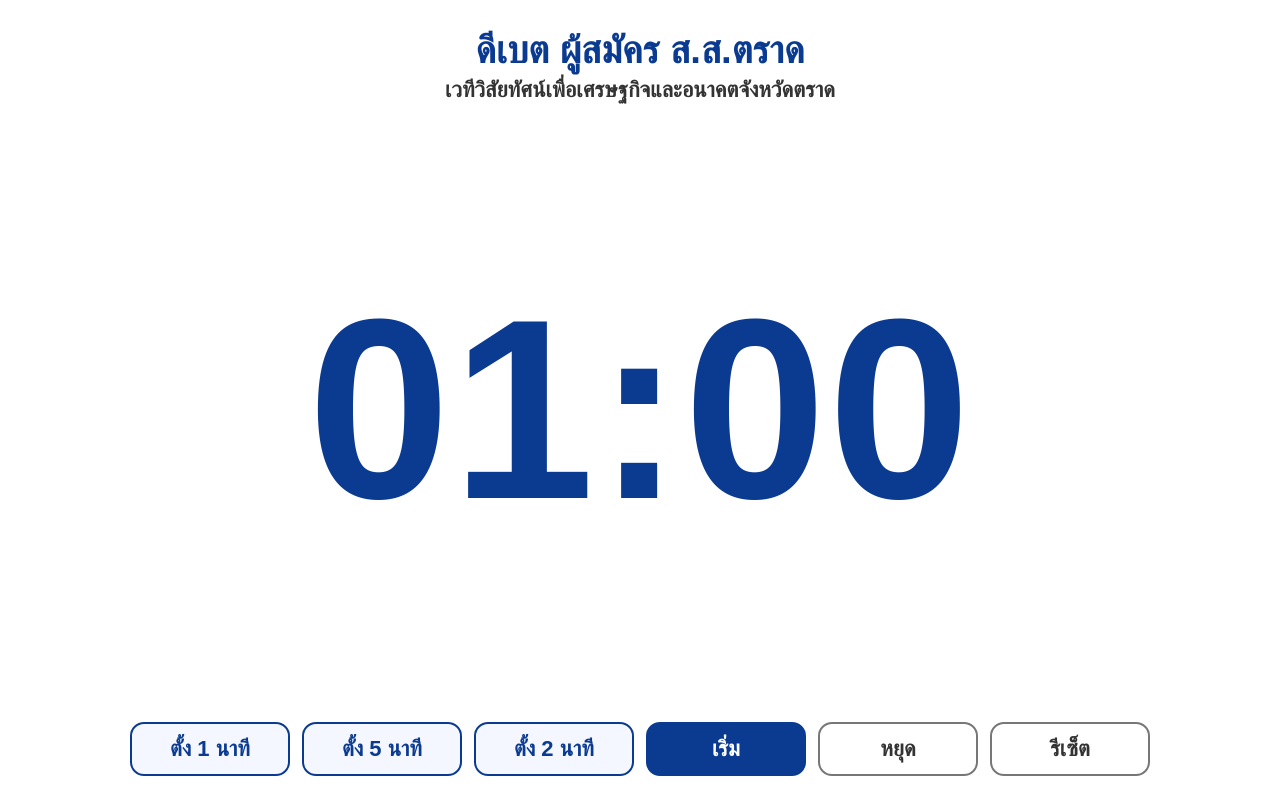
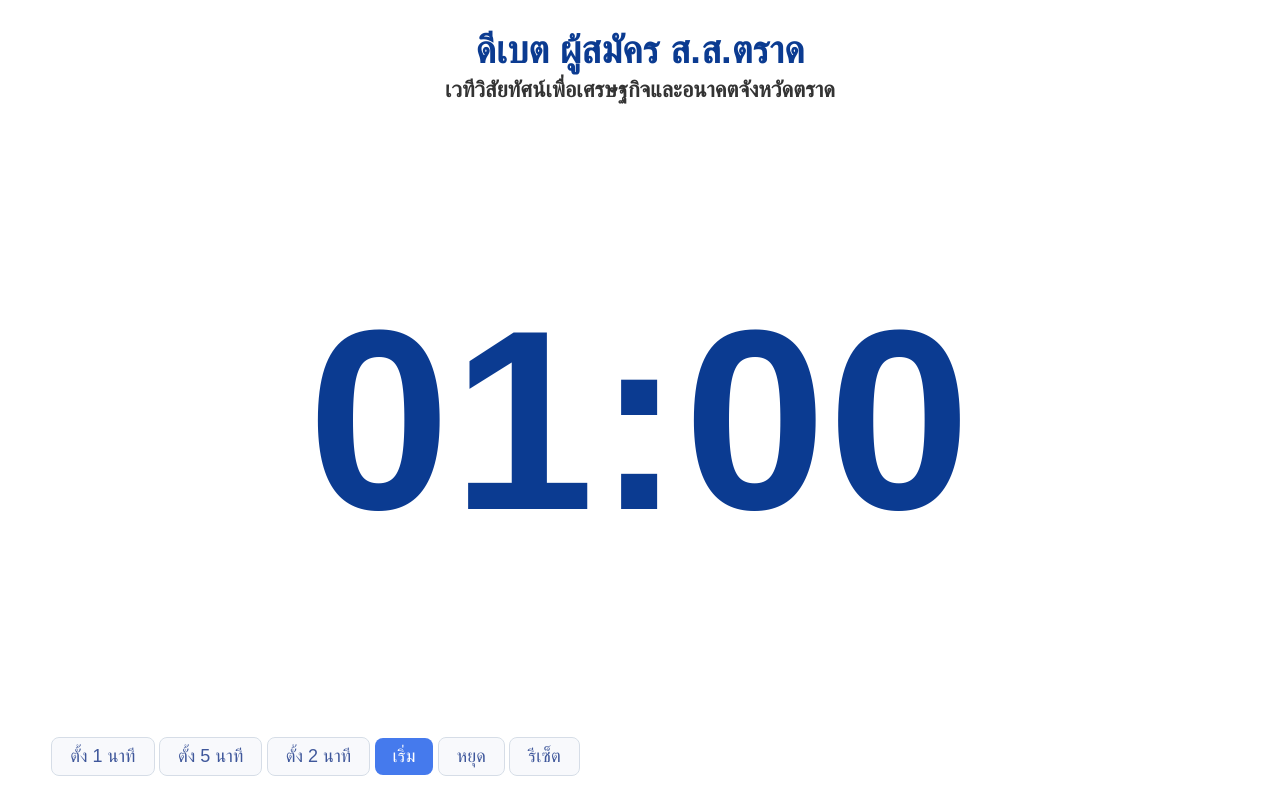
Before and after one commit to attapol19/debate, a plain HTML site: page index.html in a window 1280 px wide. Drawn offline with Linux system fonts and the light colour scheme.

Commit message:
Update index.html

```diff
--- a/index.html
+++ b/index.html
@@ -48,35 +48,25 @@
     font-size: clamp(220px, 28vw, 560px);
   }
 
-  .controls{
-    width: 100%;
-    display:flex;
-    gap: 12px;
-    justify-content:center;
-    flex-wrap:wrap;
-    margin-top: 1vh;
-  }
-  button{
-    font-size: clamp(16px, 2.1vw, 22px);
-    padding: 12px 18px;
-    border-radius: 14px;
-    border: 2px solid var(--blue);
-    background: #f4f7ff;
-    color: var(--blue);
-    cursor:pointer;
-    font-weight: 800;
-    min-width: 160px;
-    touch-action: manipulation;
-  }
-  button.primary{
-    background: var(--blue);
-    color:#fff;
-  }
-  button.secondary{
-    border-color:#777;
-    color:#333;
-    background:#fff;
-  }
+.controls button {
+  font-size: 18px;
+  padding: 8px 18px;
+  border-radius: 8px;
+  border: 1px solid #cfd8e3;
+  background: #f7f9fc;
+  color: #1e3a8a;
+}
+
+.controls button.primary {
+  background: #2563eb;
+  color: white;
+  border: none;
+}
+
+.controls {
+  opacity: 0.85;
+}
+
 </style>
 </head>
 
```
